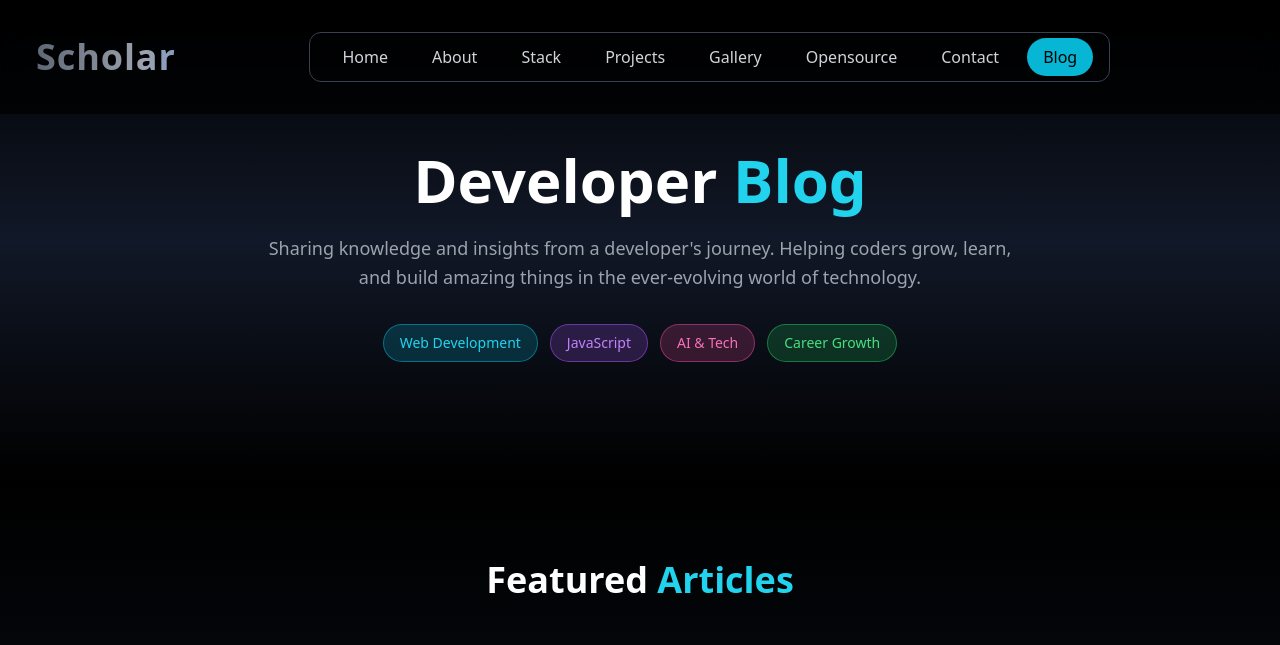
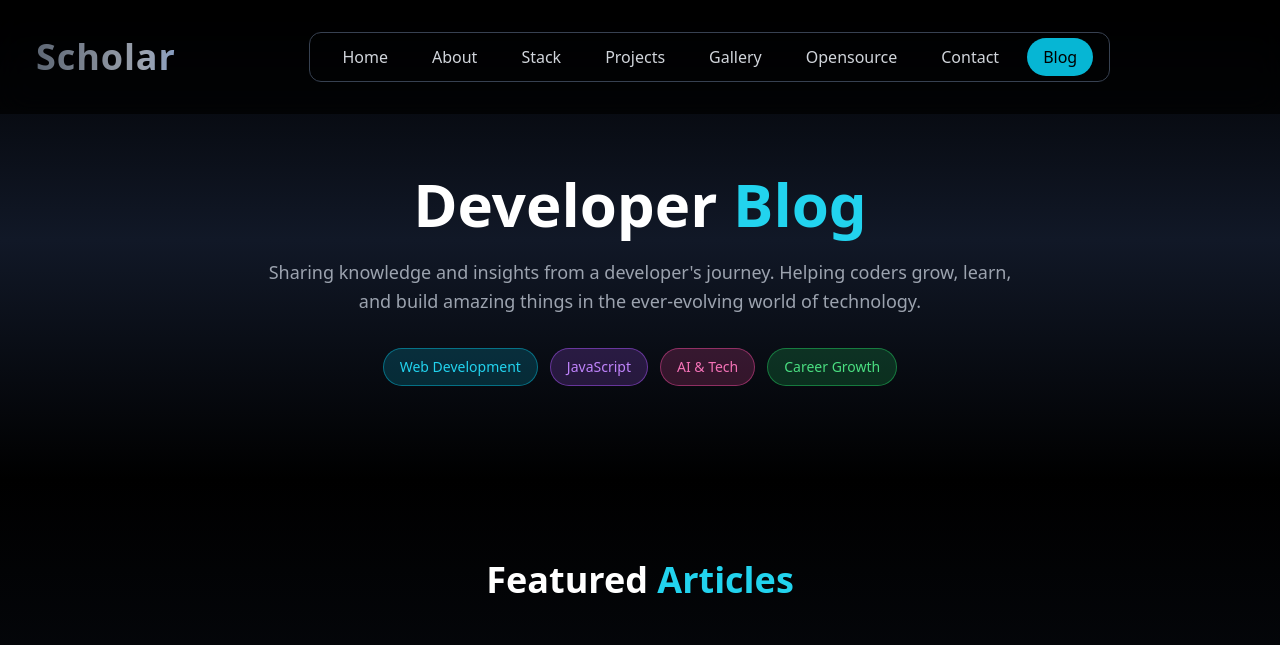
Before and after one commit to retkatmun/myportfolio1, a website: page blog.html in a window 1280 px wide. Shown: the top 645 px of the page. Drawn offline with nearby package versions, Linux system fonts and the light colour scheme.

Commit message:
add padding

```diff
--- a/blog.html
+++ b/blog.html
@@ -152,7 +152,7 @@
     </nav>
 
     <!-- ================= BLOG HERO ================= -->
-    <section class="relative min-h-[60vh] flex flex-col items-center justify-center text-center px-6 overflow-hidden bg-gradient-to-b from-black via-gray-900 to-black pt-20">
+    <section class="relative min-h-[60vh] flex flex-col items-center justify-center text-center px-6 overflow-hidden bg-gradient-to-b from-black via-gray-900 to-black pt-24 sm:pt-28 md:pt-32">
       <h1 class="text-4xl md:text-6xl font-bold text-white mb-6">
         Developer <span class="text-cyan-400">Blog</span>
       </h1>
```
